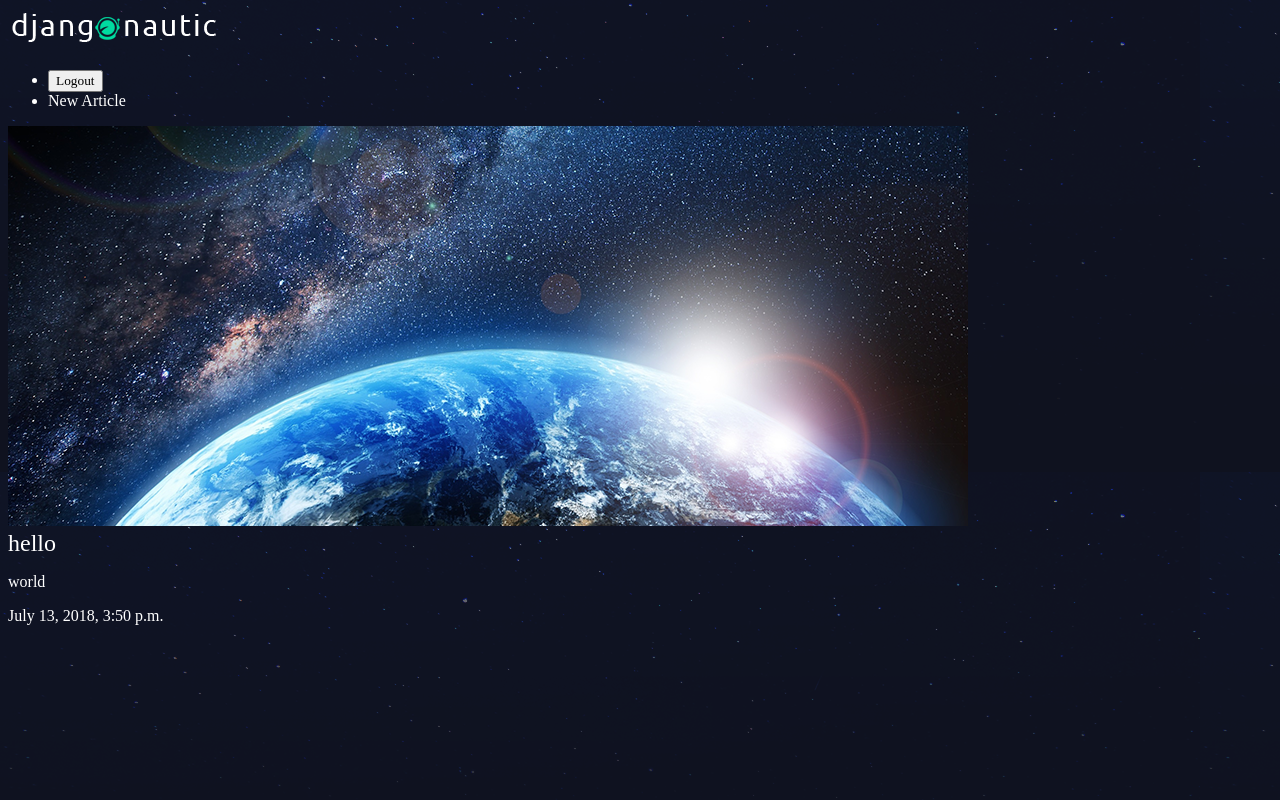
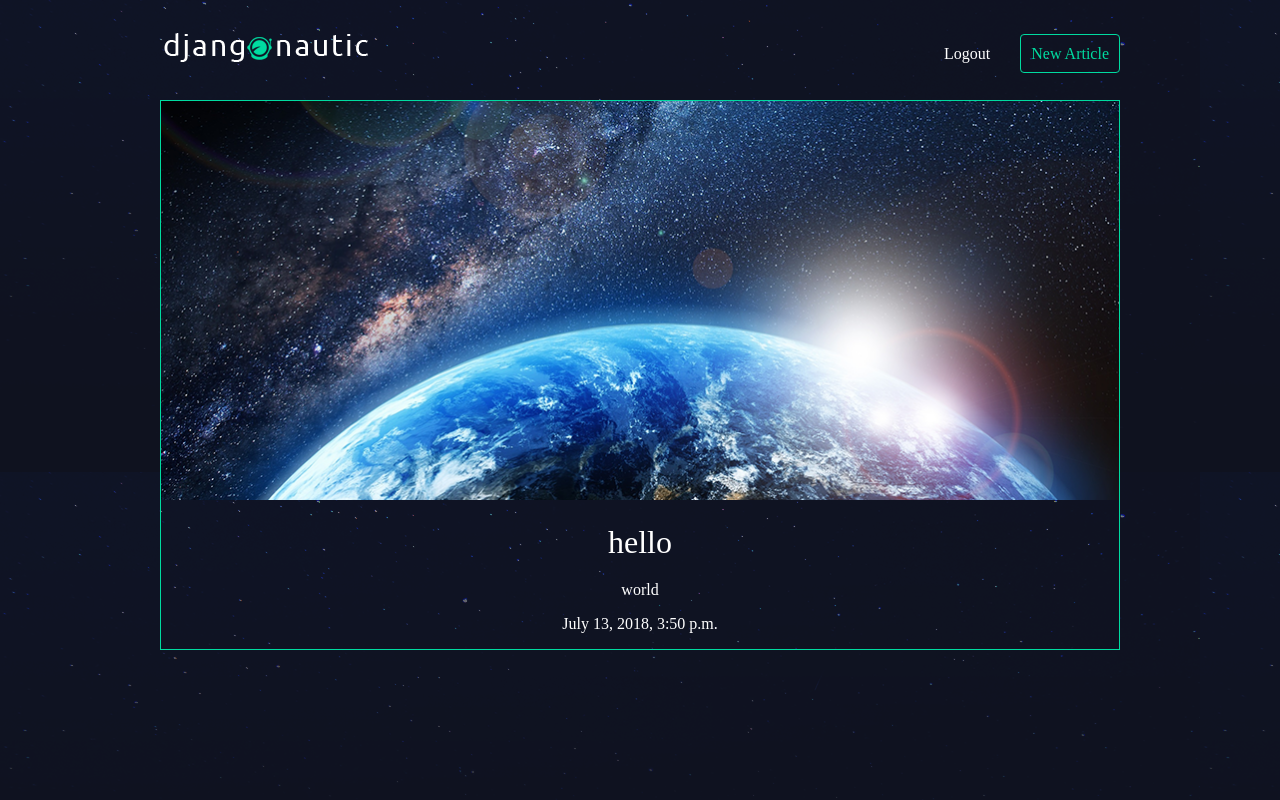
Before and after one commit to jakehdchoi/theNetNinjaTutorial, a Django app: a page that uses djangoautic/templates/base_layout.html in a window 1280 px wide. Run offline with Django 3.2, Linux system fonts and the light colour scheme; a user stored in the database is signed in; data comes from the database, SQL or seed files in the repository; both versions use the stored data as it was after the commit.

Commit message:
styling: mostly css

```diff
--- a/djangoautic/assets/styles.css
+++ b/djangoautic/assets/styles.css
@@ -18,3 +18,130 @@ a, a:hover, a:visited{
     color: #fff;
     text-decoration: none;
 }
+
+.wrapper{
+    max-width: 960px;
+    margin: 0 auto;
+}
+
+div.wrapper h1{
+    text-align: center;
+    margin: 100px auto;
+    font-size: 2.4em;
+}
+
+header{
+    display: grid;
+    grid-template-columns: 1fr 1fr;
+    padding: 20px 0;
+}
+
+nav{
+    justify-self: end;
+}
+
+nav li{
+    display: inline-block;
+    list-style-type: none;
+    margin-left: 20px;
+}
+
+nav button{
+    background: none;
+    color: #fff;
+    cursor: pointer;
+    border: 0;
+    font-size: 1em;
+}
+
+.articles{
+    display: grid;
+    grid-template-columns: 1fr 1fr 1fr;
+    grid-gap: 30px;
+}
+
+.article{
+    padding: 10px;
+    border: 1px solid #00dba0;
+    position: relative; /* 이게 있어야지 뒤에 나오는 absolute position이 동작한다 */
+    padding-bottom: 40px;
+}
+
+.article h2{
+    font-size: 1.2em;
+}
+
+.article .author{
+    padding: 10px;
+    background: #00dba0;
+    position: absolute;
+    right: 0;
+    bottom: 0;
+    margin: 0;
+    color: #0f121f;
+}
+
+.article-detail .article{
+    padding: 0;
+}
+
+.article-detail .article img{
+    max-width: 100%;
+}
+
+.article-detail .article h2{
+    text-align: center;
+    margin: 20px auto;
+    font-size: 2em;
+}
+
+.article-detail .article p{
+    text-align: center;
+}
+
+.site-form{
+    margin-top: 60px;
+    border: 1px solid #00dba0;
+    padding: 20px;
+}
+
+.site-form input, .site-form textarea{
+    display: block;
+    margin: 20px 0 0 0;
+    padding: 10px;
+}
+
+a.highlight{
+    border: 1px solid #00dba0;
+    padding: 10px;
+    border-radius: 4px;
+    color: #00dba0;
+}
+
+.helptext, .helptext ul{
+    margin: 0 auto 20px;
+    color: #bbb;
+    font-size: 0.9em;
+    display: block;
+}
+
+.errorlist li{
+    padding: 10px;
+    list-style-type: none;
+    border: 1px solid #ff5722;
+    color: #ff5722;
+    margin: 10px 0;
+}
+
+.errorlist{
+    padding: 0;
+}
+
+.site-form input[type='submit']{
+    background: #00dba0;
+    border: 0;
+    color: #fff;
+    font-size: 1.2em;
+    border-radius: 4px;
+    margin: 10px 0;
+}
--- a/djangoautic/templates/base_layout.html
+++ b/djangoautic/templates/base_layout.html
@@ -3,7 +3,7 @@
 <html>
     <head>
         <meta charset="utf-8">
-        <title>Aticle</title>
+        <title>Djangonautic</title>
         <link rel="stylesheet" href="{% static 'styles.css' %}">
     </head>
     <body>
@@ -18,15 +18,17 @@
                             <button type="submit">Logout</button>
                         </form>
                     </li>
-                    <li><a href="{% url 'articles:create' %}" class="hightlight">New Article</a></li>
+                    <li><a href="{% url 'articles:create' %}" class="highlight">New Article</a></li>
                     {% else %}
                     <li><a href="{% url 'accounts:login' %}">Login</a></li>
                     <li><a href="{% url 'accounts:signup' %}">Signup</a></li>
                     {% endif %}
                 </ul>
             </nav>
+        </header>
+        <div class="wrapper">
             {% block content %}
             {% endblock %}
-        </header>
+        </div>
     </body>
 </html>
```
Also changed, not shown: djangoautic/articles/templates/articles/article_list.html (+4 -3 lines), djangoautic/db.sqlite3, djangoautic/media/3_5Wat0NC.png (added).
